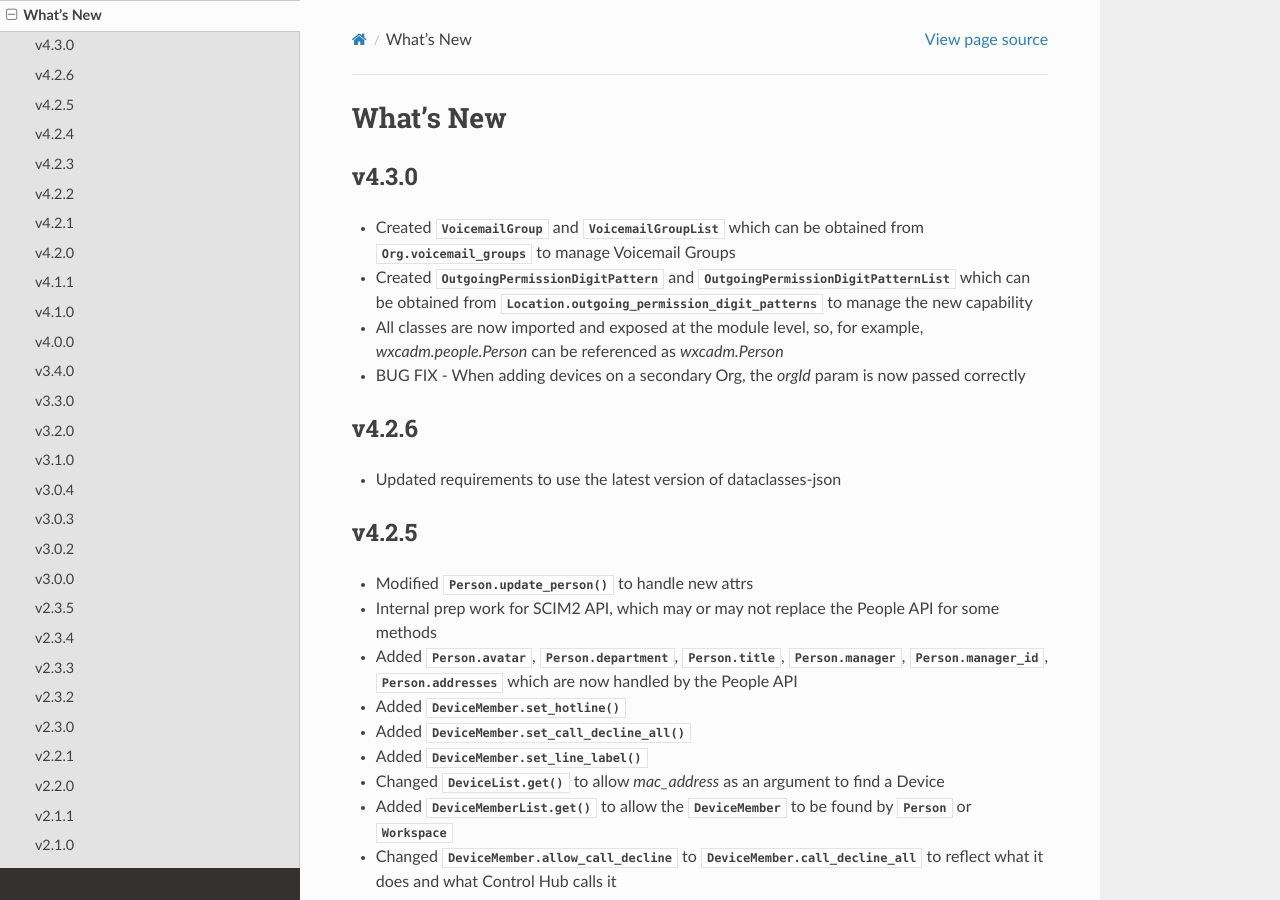
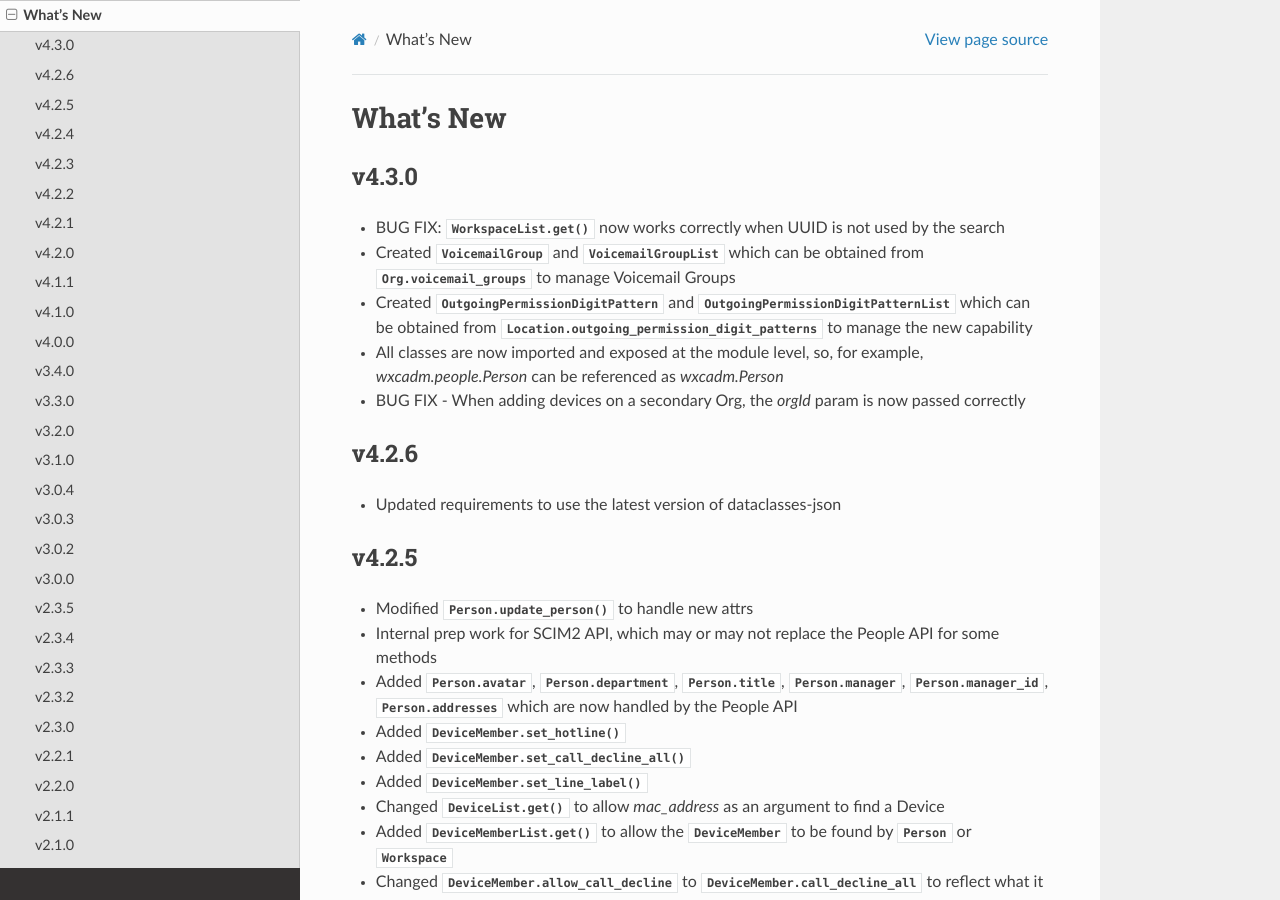
Before and after one commit to kctrey/wxcadm, a Sphinx documentation site: the page built from docs/source/whatsnew.rst, in a window 1280 px wide and 900 px high. Built offline with Sphinx 7.4.7 and the Read the Docs theme 2.0.0, drawn with Linux system fonts in a browser that asks for light colours.

Commit message:
Bug fix for WorkspaceList.get() when UUID was not provided

```diff
--- a/docs/source/whatsnew.rst
+++ b/docs/source/whatsnew.rst
@@ -5,6 +5,7 @@ What's New
 
 v4.3.0
 ------
+- BUG FIX: :meth:`WorkspaceList.get()` now works correctly when UUID is not used by the search
 - Created :class:`VoicemailGroup` and :class:`VoicemailGroupList` which can be obtained from :attr:`Org.voicemail_groups` to manage Voicemail Groups
 - Created :class:`OutgoingPermissionDigitPattern` and :class:`OutgoingPermissionDigitPatternList` which can be obtained from :attr:`Location.outgoing_permission_digit_patterns` to manage the new capability
 - All classes are now imported and exposed at the module level, so, for example, `wxcadm.people.Person` can be referenced as `wxcadm.Person`
```
